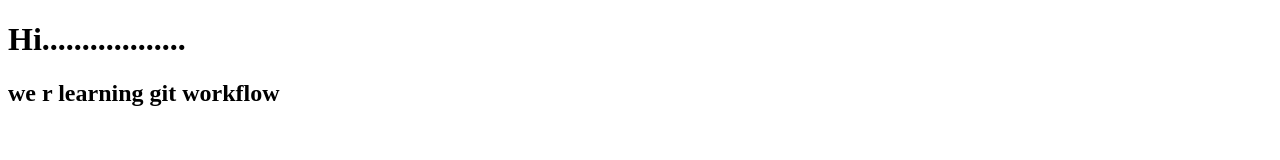
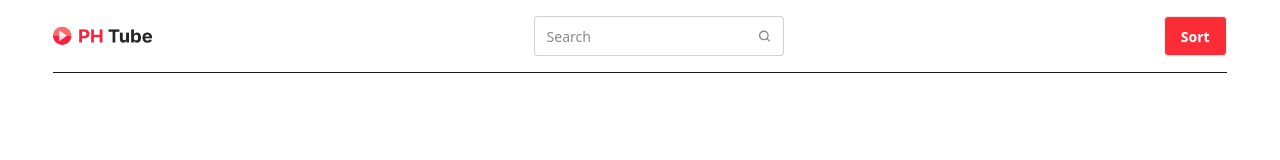
Before and after one commit to MONC-08/demoTube-with-rest-API, a plain HTML site: page index.html in a window 1280 px wide. Drawn offline with nearby package versions, Linux system fonts and the light colour scheme.

Commit message:
navbar added

```diff
--- a/index.html
+++ b/index.html
@@ -1,17 +1,58 @@
 <!DOCTYPE html>
-<html lang="en">
+<html lang="en" data-theme="light">
 
 <head>
     <meta charset="UTF-8">
     <meta name="viewport" content="width=device-width, initial-scale=1.0">
-    <title>Document</title>
+    <title>DemoTube</title>
+
+    <!-- daisy UI and Tailwind cdn -->
+    <link href="https://cdn.jsdelivr.net/npm/daisyui@5" rel="stylesheet" type="text/css" />
+    <script src="https://cdn.jsdelivr.net/npm/@tailwindcss/browser@4"></script>
+
+    <!-- <script src="https://cdn.tailwindcss.com"></script> -->
+
+
+    <!-- external css -->
+    <link rel="stylesheet" href="./style.css">
+
 </head>
 
 <body>
-    <h1>Hi..................</h1>
-    <h2>we r learning git workflow
 
-    </h2>
+    <header>
+
+        <nav class="flex justify-between items-center w-11/12 mx-auto py-4 border-b ">
+            <div class="logo w-[100px]">
+                <img src=" ./assets/Logo.png" alt="">
+            </div>
+
+            <div class="search">
+                <label class="input">
+                    <input type="search" required placeholder="Search" />
+                    <svg class="h-[1em] opacity-50" xmlns="http://www.w3.org/2000/svg" viewBox="0 0 24 24">
+                        <g stroke-linejoin="round" stroke-linecap="round" stroke-width="2.5" fill="none"
+                            stroke="currentColor">
+                            <circle cx="11" cy="11" r="8"></circle>
+                            <path d="m21 21-4.3-4.3"></path>
+                        </g>
+                    </svg>
+                </label>
+            </div>
+
+            <div class="sort">
+                <button class="btn bg-red-500 text-white">Sort</button>
+            </div>
+        </nav>
+
+    </header>
+
+    <main>
+
+    </main>
+
+    <footer></footer>
+
 </body>
 
 </html>
--- /dev/null
+++ b/tailwind.config.js
@@ -0,0 +1,8 @@
+/** @type {import('tailwindcss').Config} */
+module.exports = {
+    content: ["./src/**/*.{html,js}"],
+    theme: {
+        extend: {},
+    },
+    plugins: [],
+}
```
Also changed, not shown: assets/Icon.png (added), assets/Logo.png (added), style.css (added), 1 other file.
